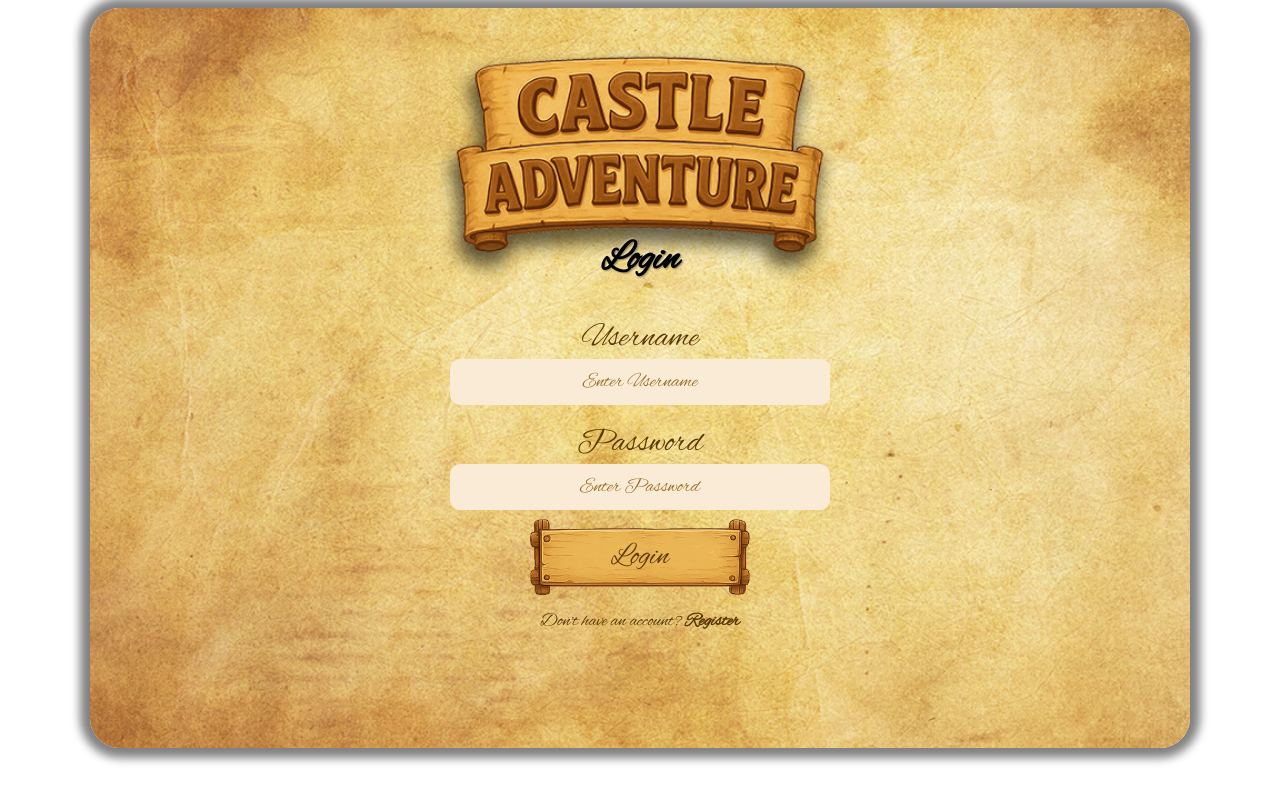
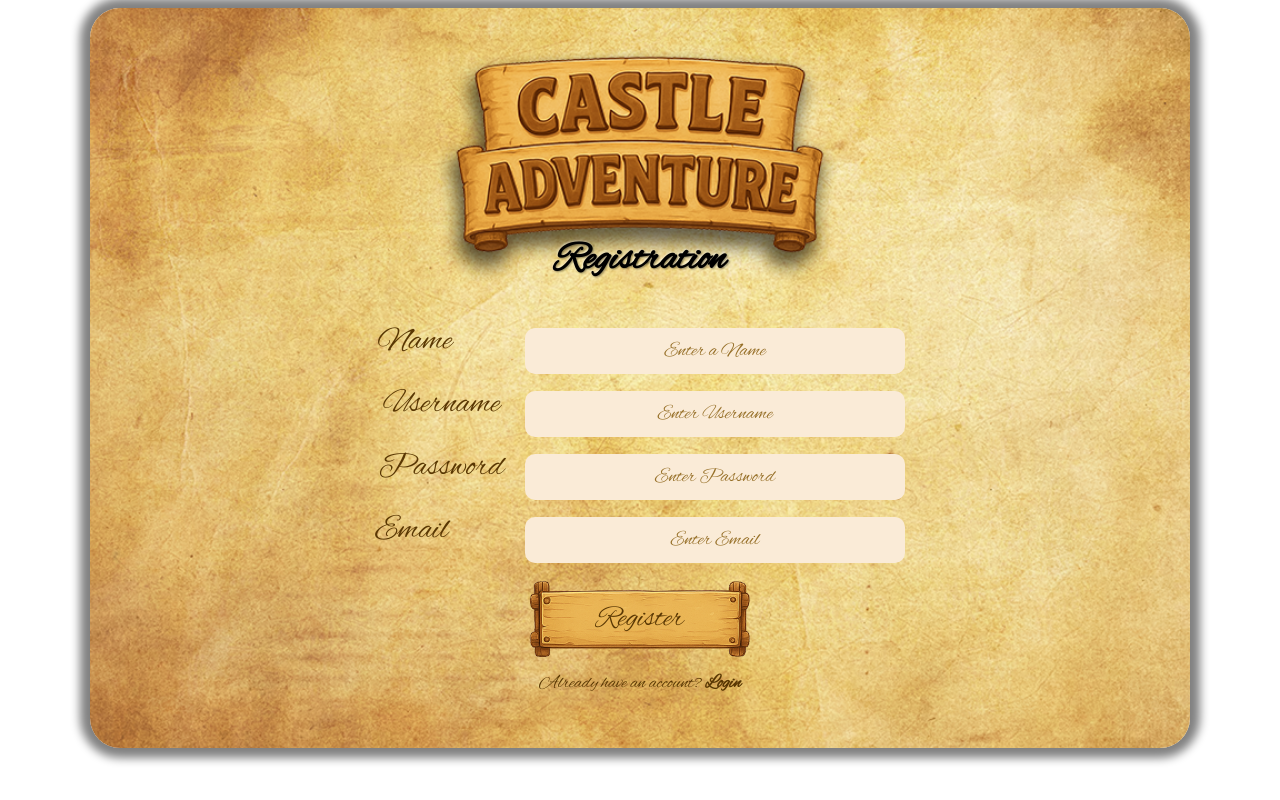
Before and after one commit to Sash-J/Castle-Adventure, a PHP site: page /login.php?form=register in a window 1280 px wide. Run offline with PHP 8.4, Linux system fonts and the light colour scheme; some web fonts are replaced.

Commit message:
Updated Login and reg

```diff
--- a/Auth.php
+++ b/Auth.php
@@ -24,7 +24,7 @@ if (isset($_POST['register'])) {
     $insert = $conn->query("INSERT INTO user (name, username, password, email) VALUES ('$name', '$username', '$password', '$email')");
     if ($insert) {
       $_SESSION['register_success'] = 'Registertion Success';
-      $_SESSION['active_form'] = 'register';
+      $_SESSION['active_form'] = 'login';
       header("Location: Login.php");
       exit();
     } else {
--- a/Login.php
+++ b/Login.php
@@ -1,5 +1,8 @@
 <?php
 session_start();
+if (isset($_GET['form'])) {
+    $_SESSION['active_form'] = $_GET['form'];
+}
 
 $errors = [
     'login' => $_SESSION['login_error'] ?? '',
@@ -48,7 +51,7 @@ function isActiveForm($formName, $activeForm) /* Setting the active form */
                     <img class="btn-image" src="./Assets/Button_1.png">
                     <span class="Btn-text">Login</span>
                 </button>
-                <p>Don't have an account? <a href="#" onclick="showForm('form-register')">Register</a></p>
+                <p>Don't have an account? <a href="login.php?form=register">Register</a></p>
             </form>
         </div>
 
@@ -94,7 +97,7 @@ function isActiveForm($formName, $activeForm) /* Setting the active form */
                     <img class="btn-image" src="./Assets/Button_1.png">
                     <span class="Btn-text">Register</span>
                 </button>
-                <p>Already have an account? <a href="" onclick="showForm('form-login')">Login</a></p>
+                <p>Already have an account? <a href="login.php?form=login">Login</a></p>
             </form>
         </div>
     </div>
```
Also changed, not shown: Assets/character01.png (added).
